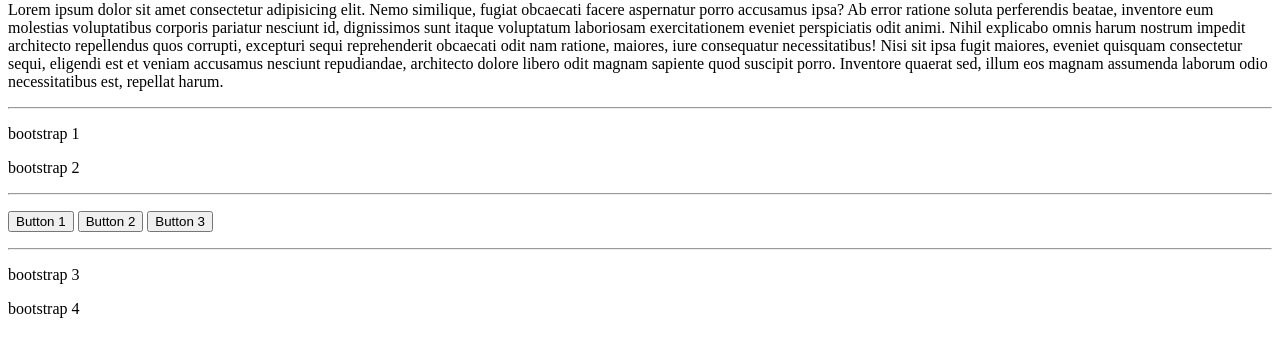
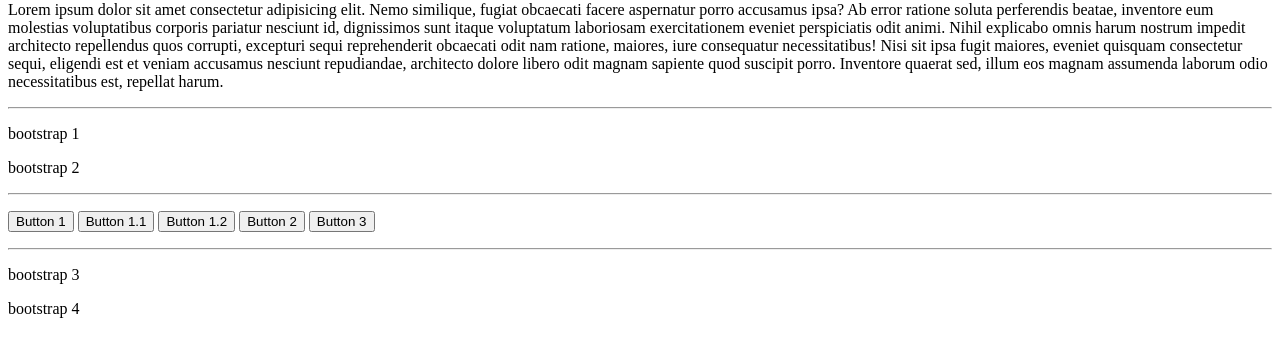
Before and after one commit to edward01/gitflow-test, a plain HTML site: page index.html in a window 1280 px wide. Shown: the part 79-436 px from the top of the page. Drawn offline with Linux system fonts and the light colour scheme.

Commit message:
updated buttons

```diff
--- a/index.html
+++ b/index.html
@@ -16,6 +16,8 @@
         <hr>
         <p>
             <button type="button">Button 1</button>
+            <button type="button">Button 1.1</button>
+            <button type="button">Button 1.2</button>
             <button type="button">Button 2</button>
             <button type="button">Button 3</button>
         </p>
```
